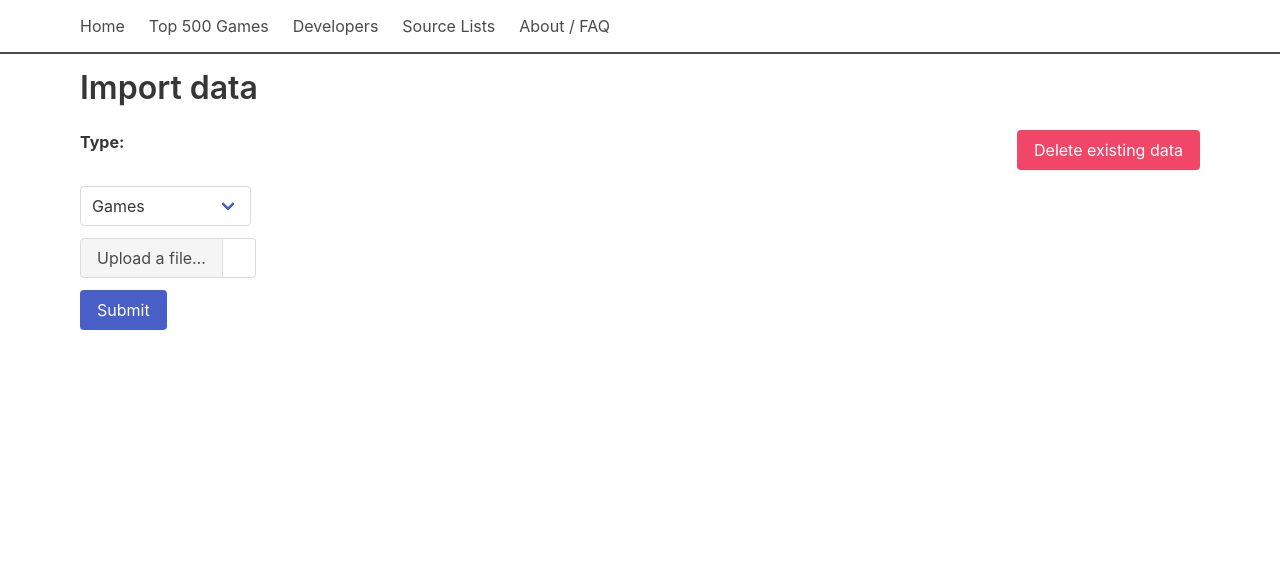
After one commit to chibanaryan/acclaimed_video_games, a Django app: page /import/ in a window 1280 px wide. The commit adds this page. Shown: the top 570 px of the page. Run offline with Django 4.2, Linux system fonts and the light colour scheme; the visitor is signed in with stand-in values (Sample User, id 1); parts of the project's set-up code (start-up, migrations or seed data) failed here and were passed over; some libraries are stand-ins or nearby versions.

Commit message:
Add import page

```diff
--- a/acclaimedgames/settings.py
+++ b/acclaimedgames/settings.py
@@ -2,6 +2,7 @@
 from pathlib import Path
 
 import environ
+from django.contrib import messages
 
 root = environ.Path(__file__) - 2
 env = environ.Env(
@@ -107,3 +108,8 @@ CACHES = {
 }
 
 CACHE_MIDDLEWARE_SECONDS = 60 * 60 * 24
+
+MESSAGE_TAGS = {
+    messages.INFO: "is-primary",
+    messages.ERROR: "is-danger",
+}
--- a/acclaimedgames/urls.py
+++ b/acclaimedgames/urls.py
@@ -1,6 +1,7 @@
 from django.conf import settings
 from django.conf.urls.static import static
 from django.contrib import admin
+from django.contrib.auth import views as auth_views
 from django.urls import include, path
 
 from games import views
@@ -19,9 +20,11 @@ urlpatterns = [
     path('publications/<int:pk>/', views.PublicationDetailView.as_view(),
          name='publication-detail'),
     path('games/<int:pk>/', views.GameDetailView.as_view(), name='game-detail'),
-    # path('pages/', include('django.contrib.flatpages.urls')),
+    path('import/', views.ImportView.as_view(), name='import'),
 
     path('admin/', admin.site.urls),
+    path("accounts/login/", auth_views.LoginView.as_view(), name='login'),
+
     path('__debug__/', include('debug_toolbar.urls')),
 ]
 
--- /dev/null
+++ b/games/constants.py
@@ -0,0 +1,13 @@
+TYPE_GAME = 'G'
+TYPE_PLATFORM = 'P'
+TYPE_LIST = 'L'
+TYPE_LIST_MEMBERSHIP = 'M'
+TYPE_DEVELOPER = 'D'
+
+TYPES = [
+    (TYPE_GAME, 'Games'),
+    (TYPE_LIST_MEMBERSHIP, 'Game positions'),
+    (TYPE_LIST, 'Source lists'),
+    (TYPE_PLATFORM, 'Platforms'),
+    #(TYPE_DEVELOPER, 'Developers'),
+]
--- /dev/null
+++ b/games/forms.py
@@ -0,0 +1,8 @@
+from django import forms
+from . import constants
+
+
+class ImportForm(forms.Form):
+    type = forms.ChoiceField(choices=constants.TYPES, required=False)
+    file = forms.FileField(required=False)
+    delete = forms.BooleanField(required=False)
--- a/games/models.py
+++ b/games/models.py
@@ -70,7 +70,7 @@ class Game(models.Model):
     A video game
     """
     name = models.CharField(max_length=100)
-    rank = models.IntegerField()
+    rank = models.IntegerField(unique=True)
     year_of_release = models.PositiveSmallIntegerField()
     developers = models.ManyToManyField(
         'DeveloperAlias',
--- a/games/static/games/style.css
+++ b/games/static/games/style.css
@@ -26,3 +26,11 @@ header,
 footer {
     padding: 0 1em;
 }
+
+.messages {
+    position: fixed;
+    top: 20px;
+    left: 43%;
+    right: 43%;
+    z-index: 100;
+}
--- a/games/templates/games/base.html
+++ b/games/templates/games/base.html
@@ -28,6 +28,11 @@
                 });
             });
         });
+
+        setTimeout(() => {
+            document.querySelectorAll('.messages').forEach(x => x.remove());
+        }, 5000);
+
     </script>
     {% block extrahead %}
     {% endblock %}
@@ -35,20 +40,30 @@
 
 <body>
     <header>
+        {% if messages %}
+            <div class="messages">
+                {% for message in messages %}
+                    <div class="notification {% if message.tags %}{{ message.tags }}{% endif %}"">{{ message }}</div>
+                {% endfor %}
+            </div>
+        {% endif %}
         <div class="container">
             <nav class="navbar" role="navigation" aria-label="main navigation">
                 <div class="navbar-brand">
                     <a class="navbar-item" href="{% url 'index' %}">
                         Home
                     </a>
-                    <a role="button" class="navbar-burger" aria-label="menu" aria-expanded="false"
-                        data-target="navbarBasicExample">
+                    <a role="button"
+                        class="navbar-burger"
+                        aria-label="menu"
+                        aria-expanded="false"
+                        data-target="navbar">
                         <span aria-hidden="true"></span>
                         <span aria-hidden="true"></span>
                         <span aria-hidden="true"></span>
                     </a>
                 </div>
-                <div id="navbarBasicExample" class="navbar-menu">
+                <div id="navbar" class="navbar-menu">
                     <div class="navbar-start">
                         <a class="navbar-item" href="{% url 'games-list' %}">
                             Top 500 Games
--- /dev/null
+++ b/games/templates/games/import.html
@@ -0,0 +1,85 @@
+{% extends 'games/base.html' %}
+
+{% block title %} - Import{% endblock %}
+
+{% block extrahead %}
+<script>
+    document.addEventListener('DOMContentLoaded', () => {
+        let fileInputs = document.querySelectorAll('.file.has-name')
+        for (let fileInput of fileInputs) {
+            let input = fileInput.querySelector('.file-input')
+            let name = fileInput.querySelector('.file-name')
+
+            input.addEventListener('change', () => {
+                let files = input.files
+                if (files.length === 0) {
+                    name.innerText = 'No file selected'
+                } else {
+                    name.innerText = files[0].name
+                }
+            })
+        }
+
+        let forms = document.getElementsByTagName('form')
+        for (let form of forms) {
+            form.addEventListener('reset', () => {
+                let names = form.querySelectorAll('.file-name')
+                for (let name of names) {
+                    name.innerText = 'No file selected'
+                }
+            })
+        }
+    })
+</script>
+{% endblock %}
+
+{% block content %}
+<h1 class="title">Import data</h1>
+
+<form class="is-pulled-right"
+    method="POST"
+    action="."
+    onsubmit="return confirm('Are you sure you want to delete all data?');">
+    {% csrf_token %}
+    <input type="hidden" name="delete" value="true">
+    <button class="button is-danger">Delete existing data</button>
+</form>
+
+<form method="POST" action="." enctype="multipart/form-data">
+    {% csrf_token %}
+
+    <div class="field">
+        <label class="label" for="id_type">Type:</label>
+        <div class="control">
+            <div class="select">
+                <select name="type" id="id_type">
+                    {% for code, label in import_types %}
+                    <option value="{{ code }}">{{ label }}</option>
+                    {% endfor %}
+                </select>
+            </div>
+        </div>
+    </div>
+
+    <div class="field">
+        <div class="file has-name">
+            <label class="file-label">
+                <input class="file-input" type="file" name="file" id="id_file">
+                <span class="file-cta">
+                    <span class="file-label">
+                        Upload a file&hellip;
+                    </span>
+                </span>
+                <span class="file-name"></span>
+            </label>
+        </div>
+    </div>
+
+    <div class="field">
+        <div class="control">
+            <button class="button is-link">Submit</button>
+        </div>
+    </div>
+</form>
+
+{% endblock %}
--- a/games/views.py
+++ b/games/views.py
@@ -1,15 +1,22 @@
 from dataclasses import dataclass
 from datetime import datetime
-from typing import Callable
-from django.db.models.functions import Lower
+from typing import Any, Callable, Dict
 from urllib.parse import urlencode
-from django.db.models import Avg, CharField, Count, Min, Value
-from django.db.models.functions import Cast, Concat, Left
+
+from django.contrib import messages
+from django.contrib.auth.mixins import LoginRequiredMixin
+from django.db.models import CharField, Count, Min, QuerySet, Value
+from django.db.models.functions import Cast, Concat, Left, Lower
+from django.forms import Form
+from django.http import HttpResponse
 from django.shortcuts import get_object_or_404
-from django.urls import reverse
-from django.views.generic import DetailView, ListView, RedirectView, TemplateView
+from django.urls import reverse, reverse_lazy
+from django.views.generic import (DetailView, FormView, ListView, RedirectView,
+                                  TemplateView)
 
-from . import models
+from games.forms import ImportForm
+
+from . import models, utils, constants
 
 
 @dataclass
@@ -20,14 +27,14 @@ class Filter:
     label: Callable[[str], str] = lambda x: x
 
 
-def round_down(num, base=10):
+def round_down(num, base=10) -> int:
     return num // base * base
 
 
 class IndexView(TemplateView):
     template_name = 'games/index.html'
 
-    def get_context_data(self, **kwargs):
+    def get_context_data(self, **kwargs) -> Dict[str, Any]:
         context = super().get_context_data(**kwargs)
         context['games'] = models.Game.objects.all()[:10]
         context['list_count'] = round_down(models.List.objects.count(), 50)
@@ -50,7 +57,7 @@ class GameListView(ListView):
         Filter(param='platform', field='platforms__code', coerce=str),
     ]
 
-    def get_queryset(self):
+    def get_queryset(self) -> QuerySet:
         qs = models.Game.objects.prefetch_related(
             'developers',
             'platforms',
@@ -68,12 +75,12 @@ class GameListView(ListView):
 
         return qs
 
-    def get_context_data(self, **kwargs):
+    def get_context_data(self, **kwargs) -> Dict[str, Any]:
         context = super().get_context_data(**kwargs)
 
         min_year = models.Game.objects.aggregate(
             min_year=Min('year_of_release'),
-        )['min_year']
+        )['min_year'] or 1970
         max_year = datetime.today().year
         all_years = range(min_year, max_year)
         decades = sorted(list(set(str(int(x / 10) * 10) for x in all_years)))
@@ -122,7 +129,7 @@ class GameDetailView(DetailView):
     """
     model = models.Game
 
-    def get_context_data(self, **kwargs):
+    def get_context_data(self, **kwargs) -> Dict[str, Any]:
         context = super().get_context_data(**kwargs)
 
         game = self.object
@@ -148,7 +155,7 @@ class DeveloperDetailView(DetailView):
     """
     model = models.Developer
 
-    def get_context_data(self, **kwargs):
+    def get_context_data(self, **kwargs) -> Dict[str, Any]:
         context = super().get_context_data(**kwargs)
 
         context['games'] = models.Game.objects.filter(
@@ -168,7 +175,7 @@ class DeveloperListView(ListView):
     """
     template_name = 'games/developer_list.html'
 
-    def get_queryset(self):
+    def get_queryset(self) -> QuerySet:
         qs = models.DeveloperAlias.objects.annotate(
             games_count=Count('games'),
         ).filter(
@@ -185,7 +192,7 @@ class DeveloperAliasRedirectView(RedirectView):
     Developer alias view that redirects to the canonical developer
     """
 
-    def get_redirect_url(self, *args, **kwargs):
+    def get_redirect_url(self, *args, **kwargs) -> HttpResponse:
 
         alias = get_object_or_404(models.DeveloperAlias, **kwargs)
         url = reverse('developer-detail', args=[alias.developer.pk])
@@ -204,7 +211,7 @@ class ListListView(ListView):
         Filter(param='type', field='type', coerce=str),
     ]
 
-    def get_queryset(self):
+    def get_queryset(self) -> QuerySet:
         qs = models.List.objects.select_related(
             'publisher',
         ).order_by(
@@ -221,7 +228,7 @@ class ListListView(ListView):
 
         return qs
 
-    def get_context_data(self, **kwargs):
+    def get_context_data(self, **kwargs) -> Dict[str, Any]:
         context = super().get_context_data(**kwargs)
 
         context['publishers'] = models.Publication.objects.all()
@@ -246,7 +253,7 @@ class PublicationListView(ListView):
     Publication list page
     """
 
-    def get_queryset(self):
+    def get_queryset(self) -> QuerySet:
         return models.Publication.objects.prefetch_related(
             'lists',
         )
@@ -258,7 +265,7 @@ class PublicationDetailView(DetailView):
     """
     model = models.Publication
 
-    def get_context_data(self, **kwargs):
+    def get_context_data(self, **kwargs) -> Dict[str, Any]:
         context = super().get_context_data(**kwargs)
 
         context['list_groups'] = [
@@ -267,3 +274,25 @@ class PublicationDetailView(DetailView):
         ]
 
         return context
+
+
+class ImportView(LoginRequiredMixin, FormView):
+    template_name = 'games/import.html'
+    form_class = ImportForm
+    success_url = reverse_lazy('import')
+
+    def get_context_data(self, **kwargs) -> Dict[str, Any]:
+        context = super().get_context_data(**kwargs)
+        context['import_types'] = constants.TYPES
+        return context
+
+    def form_valid(self, form: Form) -> HttpResponse:
+        import_data = form.cleaned_data
+
+        res, message = utils.import_data(import_data)
+        if res:
+            messages.info(self.request, message)
+        else:
+            messages.error(self.request, message)
+
+        return super().form_valid(form)
```
Also changed, not shown: PlatformDB.txt (deleted, +0 -37 lines), games/admin.py (+7 -3 lines), games/scripts/import_developers.py (deleted, +0 -33 lines), games/scripts/import_games.py (deleted, +0 -51 lines), games/scripts/import_listmemberships.py (deleted, +0 -21 lines), games/scripts/import_lists.py (deleted, +0 -23 lines), games/scripts/import_platforms.py (deleted, +0 -17 lines), games/templates/registration/login.html (added, +46 -0 lines), games/utils.py (added, +226 -0 lines), games/migrations/0003_alter_game_rank.py (added), games/scripts/__init__.py (deleted).
